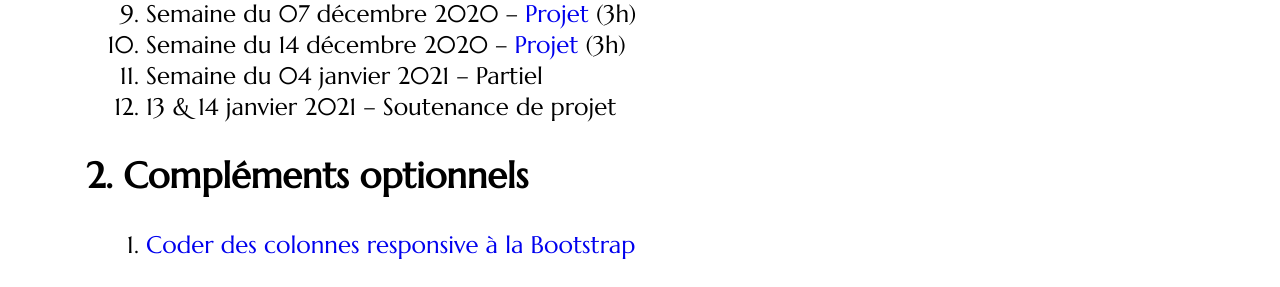
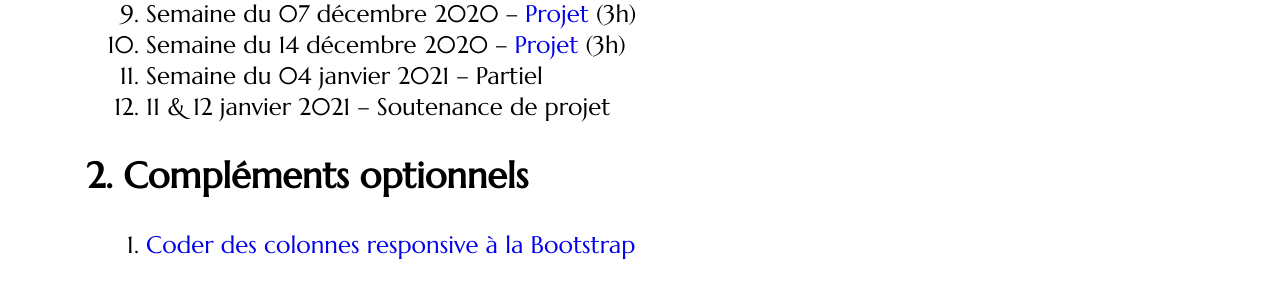
Before and after one commit to romainlebreton/R1.02-DeveloppementInterfacesWeb, a Jekyll site: the page built from index.md, in a window 1280 px wide. Shown: the part 875-1162 px from the top of the page. Built offline with Jekyll 4.4.1, drawn with Linux system fonts in a browser that asks for light colours; some web fonts are replaced; comment, search, counter and statistics services are not loaded.

Commit message:
nvlle date soutenance

```diff
--- a/index.md
+++ b/index.md
@@ -37,7 +37,7 @@ Cours à l'IUT de Montpellier - 1ère année
 1. Semaine du 07 décembre 2020 -- [Projet](projet.html) (3h)
 1. Semaine du 14 décembre 2020 -- [Projet](projet.html) (3h)
 1. Semaine du 04 janvier 2021 -- Partiel
-1. 13 & 14 janvier 2021 -- Soutenance de projet
+1. 11 & 12 janvier 2021 -- Soutenance de projet
 
 ## Compléments optionnels
 
```
Also changed, not shown: projet.md (+1 -1 lines).
